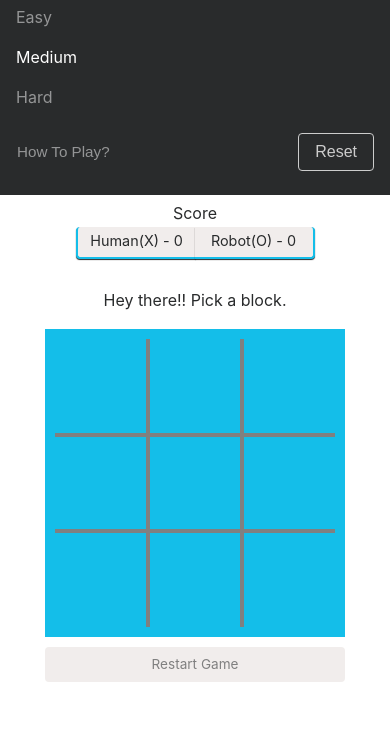
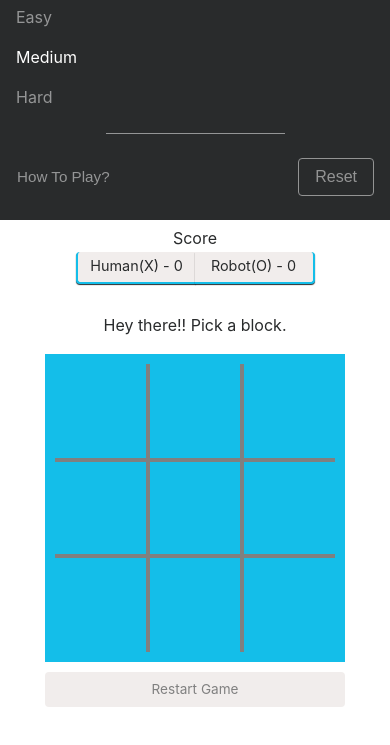
Before and after one commit to satyapavan/tic-tac-toe, a plain HTML site: page index.html in a window 390 px wide. Both pictures are taken after a click on the button "Toggle navigation". Shown: the part 55-800 px from the top of the page. Drawn offline with nearby package versions, Linux system fonts and the light colour scheme.

Commit message:
added horizontal bar

```diff
--- a/index.html
+++ b/index.html
@@ -69,9 +69,13 @@
 							<a class="nav-link" href="#">Hard</a>
 						</li>
 					</ul>
+
+					<!-- this is hidden on anything which is larger then md size -->
+					<hr class="d-md-none">
+
 					<form class="form-inline my-2 my-lg-0" style="justify-content: space-between;">
 						<input id="how_to_play" class="btn my-2 my-sm-0" type="button" data-toggle="modal" data-target="#exampleModal" value="How To Play?">
-						<button class="btn btn-outline-secondary  my-2 my-sm-0">Reset</button>
+						<button class="btn btn-outline-secondary my-2 my-sm-0 disabled" aria-disabled="true" >Reset</button>
 					</form>
 				</div>
 			</nav>
```
